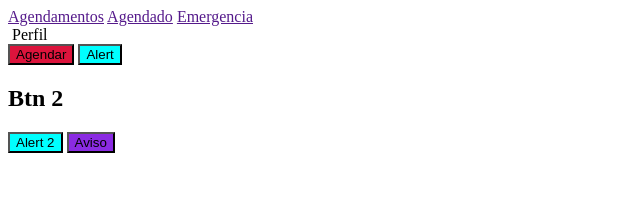
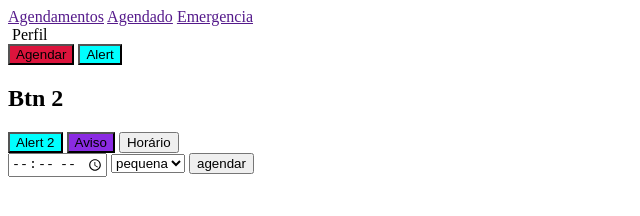
Before and after one commit to thiagolima-tech/prot-Agendamento, a plain HTML site: page index.html in a window 1280 px wide. Shown: the whole page, without its empty margins (0-640 px from the left). Drawn offline with Linux system fonts and the light colour scheme.

Commit message:
index.htm: criei o form com o botão agendar; script.js: criei o evento do formulário com o console.logl

```diff
--- a/index.html
+++ b/index.html
@@ -22,6 +22,17 @@
     <h2>Btn 2</h2>
     <button class="btnAlert">Alert 2</button>
     <button class="btnAviso">Aviso</button>
+     <button class="btnHorario">Horário</button>
+     <form id="formAgendar">
+        <input type="time" id="time">
+        <select id="prioridade">
+            <option value="pequena">pequena</option>
+            <option value="media">media</option>
+            <option value="grande">grande</option>
+        </select>
+        <button id="agendar" type="submit">agendar</button>
+     </form>
+
 </body>
 <script src="script.js"></script>
 </html>
--- a/script.js
+++ b/script.js
@@ -15,3 +15,13 @@ function fazerAviso(){
 }
 
 btnAviso.addEventListener('click', () => {fazerAviso()})
+
+
+const formAgendar= document.querySelector("#formAgendar")
+
+formAgendar.addEventListener("submit", () =>{
+    event.preventDefault()
+    const time= document.querySelector("#time").value
+     const prioridade= document.querySelector("#prioridade").value
+     console.log(time, prioridade)
+})
```
